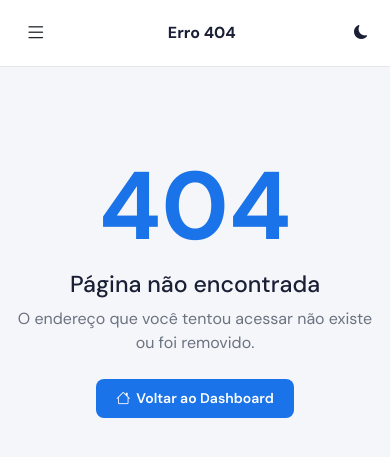
After one commit to joao200709/capetro-lims, a Flask app: template templates/404.html in a window 390 px wide. The commit adds this page. Shown: the top 457 px of the page. Run offline with Flask 3, Linux system fonts and the light colour scheme; the template is opened without the code that fills it, so the values that code supplies are empty; some libraries are stand-ins or nearby versions.

Commit message:
pagina 404 nova, mais  animacoes, responsividade pros  graficos

```diff
--- a/app.py
+++ b/app.py
@@ -1055,8 +1055,7 @@ def acesso_negado(e):
 
 @app.errorhandler(404)
 def pagina_nao_encontrada(e):
-    flash('Página não encontrada.', 'error')
-    return redirect(url_for('dashboard'))
+    return render_template('404.html'), 404
 
 
 @app.errorhandler(500)
--- a/database.py
+++ b/database.py
@@ -234,13 +234,13 @@ def seed_data():
     ])
 
     amostras_demo = [
-        (1, 'CAP-2025-001', '2025-03-10', 'Joao Silva',      'Aprovada'),
-        (1, 'CAP-2025-002', '2025-03-12', 'Joao Silva',      'Aprovada'),
-        (2, 'RR1C-2025-001','2025-03-11', 'Maria Santos',    'Reprovada'),
-        (3, 'RR2C-2025-001','2025-03-13', 'Maria Santos',    'Aprovada'),
-        (1, 'CAP-2025-003', '2025-03-15', 'Joao Silva',      'Pendente'),
-        (4, 'IMP-2025-001', '2025-03-16', 'Carlos Oliveira', 'Aprovada'),
-        (2, 'RR1C-2025-002','2025-03-18', 'Maria Santos',    'Pendente'),
+        (1, 'CAP-2026-001', '2026-01-10', 'Joao Silva',      'Aprovada'),
+        (1, 'CAP-2026-002', '2026-01-25', 'Joao Silva',      'Aprovada'),
+        (2, 'RR1C-2026-001','2026-02-05', 'Maria Santos',    'Reprovada'),
+        (3, 'RR2C-2026-001','2026-02-18', 'Maria Santos',    'Aprovada'),
+        (1, 'CAP-2026-003', '2026-03-05', 'Joao Silva',      'Pendente'),
+        (4, 'IMP-2026-001', '2026-03-10', 'Carlos Oliveira', 'Aprovada'),
+        (2, 'RR1C-2026-002','2026-03-15', 'Maria Santos',    'Pendente'),
     ]
 
     for prod_id, lote, data, resp, status in amostras_demo:
--- a/static/css/style.css
+++ b/static/css/style.css
@@ -582,4 +582,61 @@ body {
         gap: 10px;
         text-align: center;
     }
+
+    /* Gráficos responsivos */
+    canvas {
+        max-height: 250px !important;
+    }
 }
+
+/* --- Animações de transição --- */
+
+/* Fade in ao carregar a página */
+.page-content {
+    animation: fadeIn 0.3s ease-out;
+}
+
+@keyframes fadeIn {
+    from { opacity: 0; transform: translateY(8px); }
+    to { opacity: 1; transform: translateY(0); }
+}
+
+/* Flash messages deslizam pra baixo */
+.alert {
+    animation: slideDown 0.3s ease-out;
+}
+
+@keyframes slideDown {
+    from { opacity: 0; transform: translateY(-10px); }
+    to { opacity: 1; transform: translateY(0); }
+}
+
+/* Cards aparecem com fade suave */
+.card-panel {
+    animation: fadeScale 0.25s ease-out;
+}
+
+@keyframes fadeScale {
+    from { opacity: 0; transform: scale(0.98); }
+    to { opacity: 1; transform: scale(1); }
+}
+
+/* Hover suave nos links da sidebar */
+.sidebar-nav a {
+    transition: all 0.2s ease;
+}
+
+/* Botões com transição suave */
+.btn-brand, .btn-outline, .badge-status {
+    transition: all 0.2s ease;
+}
+
+.btn-brand:hover {
+    transform: translateY(-1px);
+    box-shadow: 0 4px 12px rgba(26, 115, 232, 0.3);
+}
+
+/* Linhas da tabela com fade no hover */
+.table-clean tbody tr {
+    transition: background 0.15s ease;
+}
--- /dev/null
+++ b/templates/404.html
@@ -0,0 +1,19 @@
+{% extends "base.html" %}
+
+{% block title %}Página não encontrada{% endblock %}
+{% block page_title %}Erro 404{% endblock %}
+
+{% block content %}
+<div class="row justify-content-center" style="margin-top: 80px;">
+    <div class="col-lg-5 text-center">
+        <div style="font-size: 96px; font-weight: 800; color: var(--brand-primary); line-height: 1;">404</div>
+        <h3 style="margin: 16px 0 8px; color: var(--text-primary);">Página não encontrada</h3>
+        <p style="color: var(--text-secondary); margin-bottom: 24px;">
+            O endereço que você tentou acessar não existe ou foi removido.
+        </p>
+        <a href="{{ url_for('dashboard') }}" class="btn-brand">
+            <i class="bi bi-house"></i> Voltar ao Dashboard
+        </a>
+    </div>
+</div>
+{% endblock %}
--- a/templates/base.html
+++ b/templates/base.html
@@ -47,7 +47,7 @@
 
             <li class="nav-section">LABORATÓRIO</li>
             <li>
-                <a href="{{ url_for('listar_amostras') }}" class="{% if 'amostra' in request.endpoint|default('') %}active{% endif %}">
+                <a href="{{ url_for('listar_amostras') }}" class="{% if request.endpoint and 'amostra' in request.endpoint %}active{% endif %}">
                     <i class="bi bi-droplet-fill"></i>
                     <span>Amostras</span>
                 </a>
@@ -72,7 +72,7 @@
             {% if session.get('usuario_perfil') in ['gerente', 'admin'] %}
             <li class="nav-section">ADMINISTRAÇÃO</li>
             <li>
-                <a href="{{ url_for('listar_usuarios') }}" class="{% if 'usuario' in request.endpoint|default('') and request.endpoint != 'minha_conta' %}active{% endif %}">
+                <a href="{{ url_for('listar_usuarios') }}" class="{% if request.endpoint and 'usuario' in request.endpoint and request.endpoint != 'minha_conta' %}active{% endif %}">
                     <i class="bi bi-people-fill"></i>
                     <span>Usuários</span>
                 </a>
@@ -106,7 +106,7 @@
             <div class="topbar-right" style="display: flex; align-items: center; gap: 16px;">
                 <span class="topbar-date">
                     <i class="bi bi-calendar3"></i>
-                    {{ now().strftime('%d/%m/%Y') if now is defined else '' }}
+                    <script>document.write(new Date().toLocaleDateString('pt-BR'))</script>
                 </span>
                 <button onclick="toggleTema()" class="btn-outline" style="padding: 5px 10px; font-size: 14px; border: none;" title="Alternar tema">
                     <i class="bi bi-moon-fill" id="icone-tema"></i>
```
